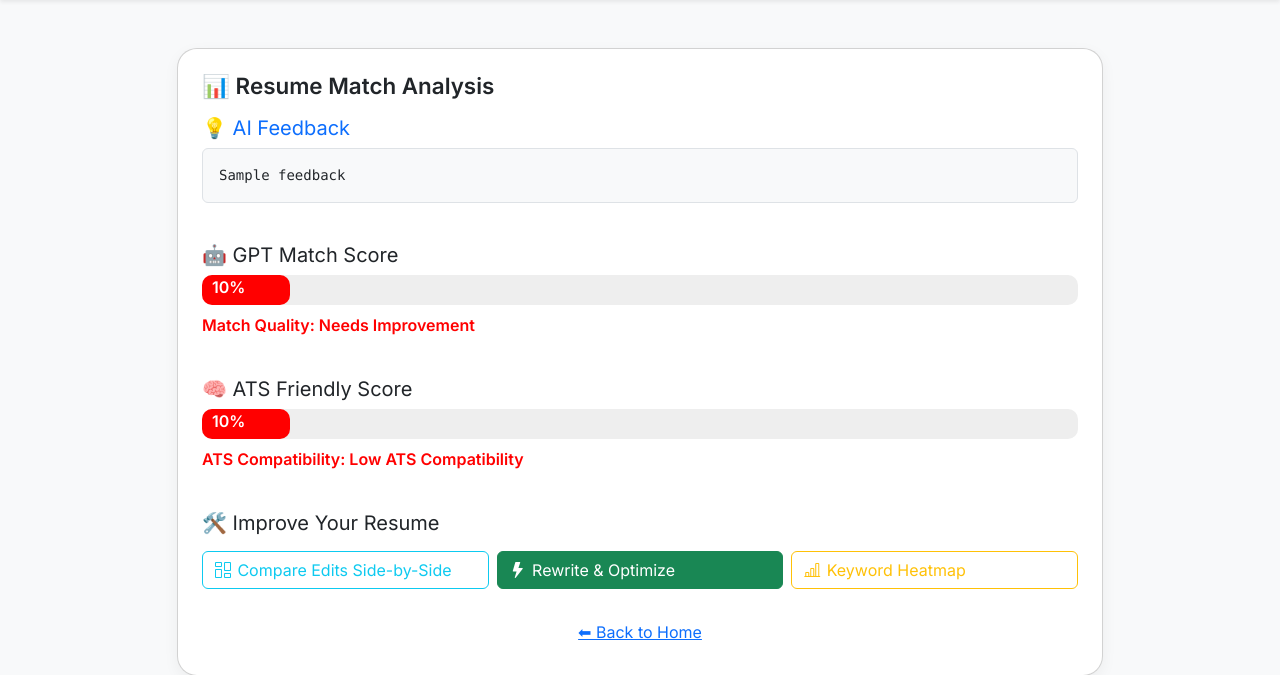
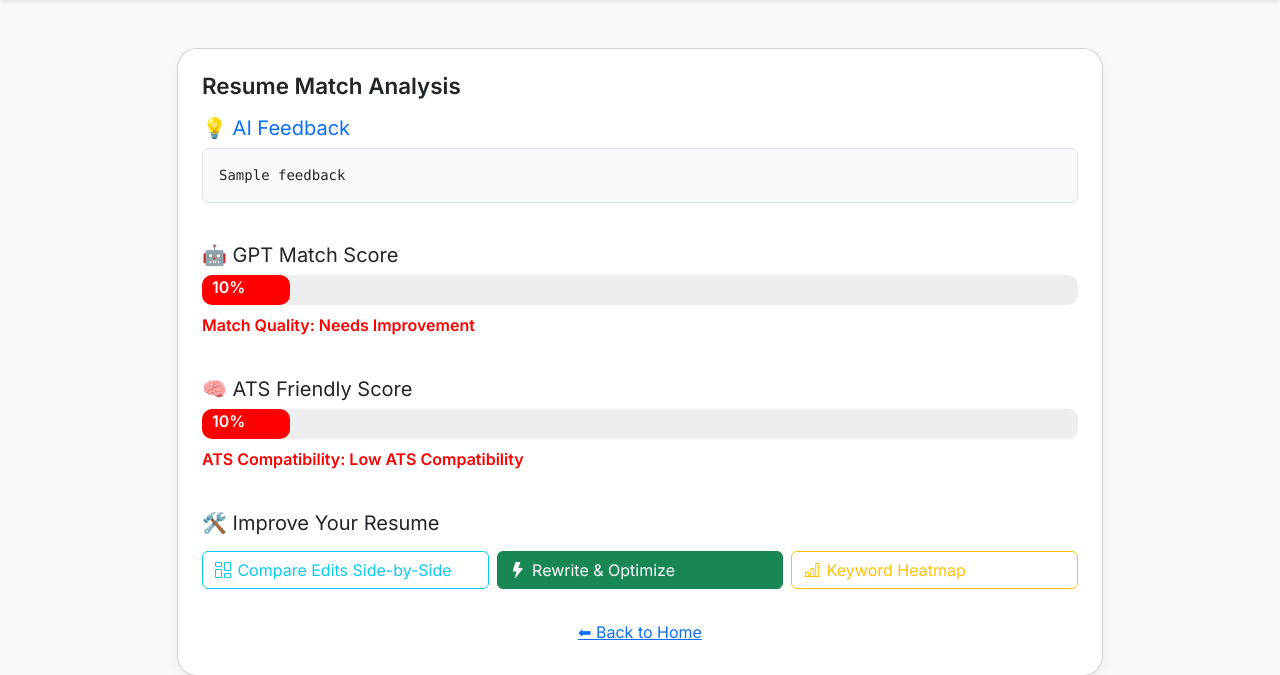
Before and after one commit to Enochteo/resume-analyzer, a Flask app: template templates/results.html in a window 1280 px wide. Shown: the part 58-733 px from the top of the page. Run offline with Flask 3, Linux system fonts and the light colour scheme; the template is opened without the code that fills it: most values are stand-ins (such as "Sample title", 1, 10 or a date in 2020).

Commit message:
Update results.html

```diff
--- a/templates/results.html
+++ b/templates/results.html
@@ -5,7 +5,7 @@
 <div class="row justify-content-center">
   <div class="col-md-10">
     <div class="card p-4">
-      <h2 class="section-title mb-3">📊 Resume Match Analysis</h2>
+      <h2 class="section-title mb-3">Resume Match Analysis</h2>
 
       <!-- AI Feedback -->
       <h5 class="text-primary">💡 AI Feedback</h5>
```
